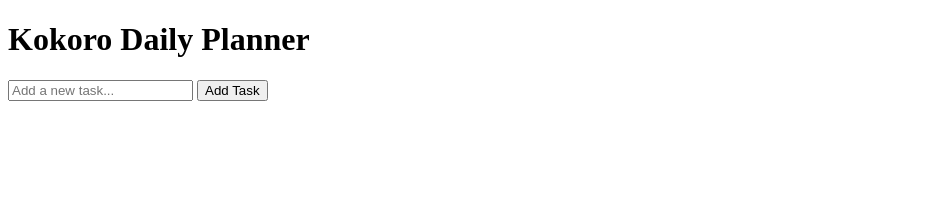
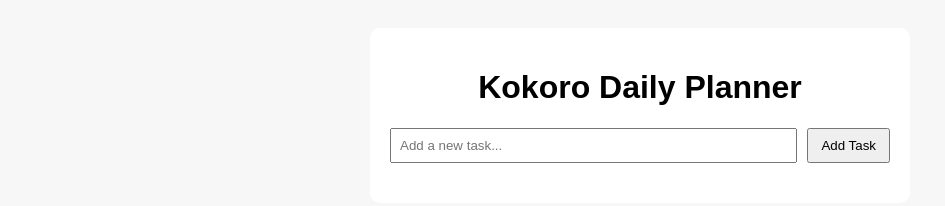
Before and after one commit to LAZ0719/Kokoro, a website: page public/index.html in a window 1280 px wide. Shown: the whole page, without its empty margins (0-945 px from the left). Drawn offline with Linux system fonts and the light colour scheme.

Commit message:
Modify index.html

```diff
--- a/public/index.html
+++ b/public/index.html
@@ -4,15 +4,15 @@
     <meta charset="UTF-8">
     <meta name="viewport" content="width=device-width, initial-scale=1.0">
     <title>Kokoro Daily Planner </title>
-    <link rel="stylesheet" href="styles.css">
+    <link rel="stylesheet" href="style.css">
 </head>
 <body>
     <div class = "container">
         <h1>Kokoro Daily Planner </h1>
 
-        <div class ="add task">
+        <div class ="add-task">
             <input type="text" id="task-input" placeholder="Add a new task...">
-            <button id="add-Task- Button">Add Task</button>
+            <button id="add-Task-Button">Add Task</button>
         </div>
 
         <ul id="task-list""></ul>
```
